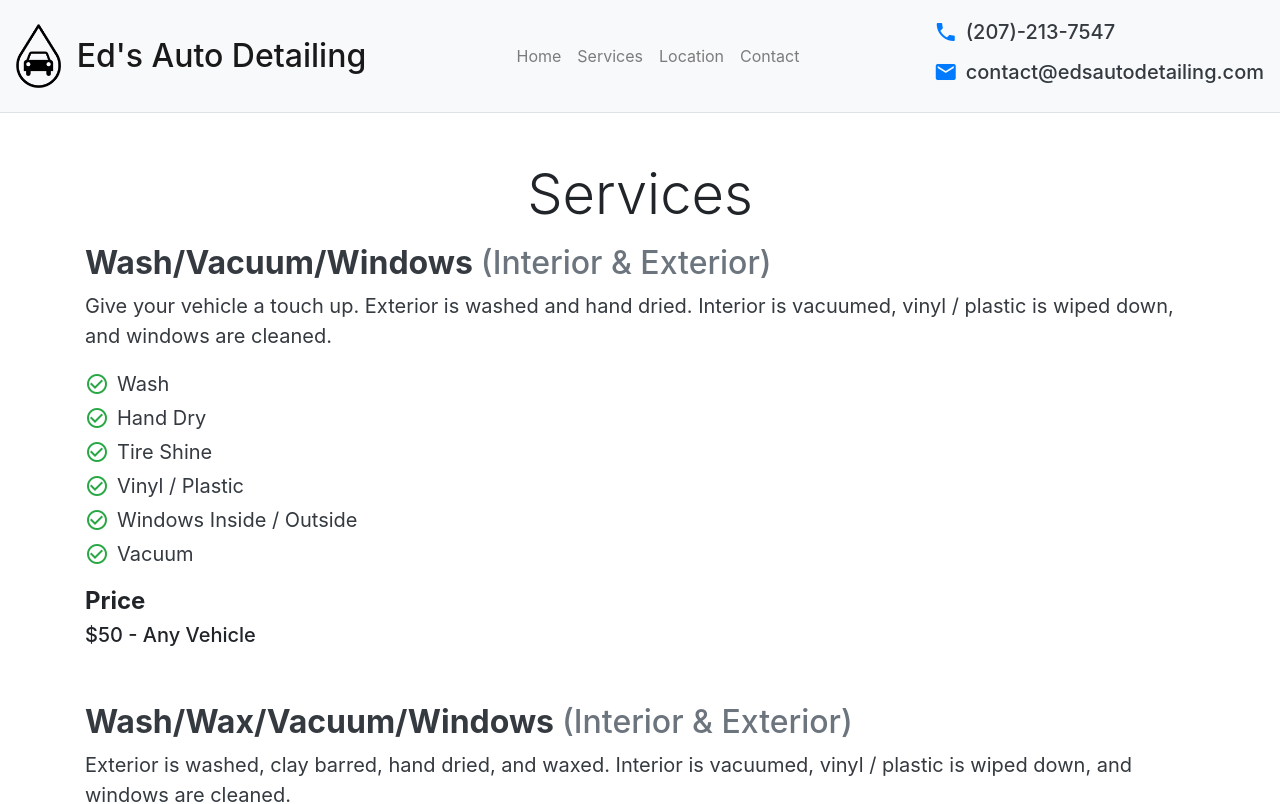
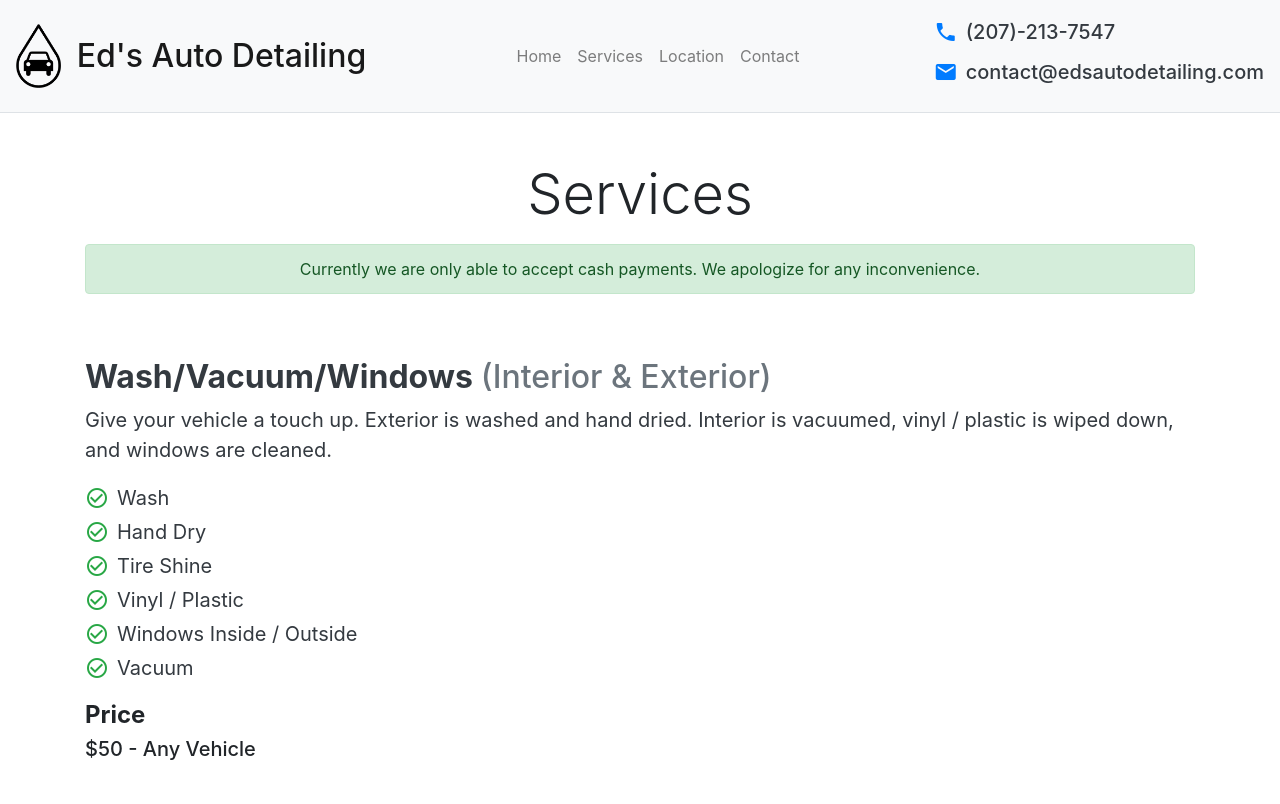
Before and after one commit to EddieAbbondanzio/EdsAutoDetailing.com, a Vue app: page /#/services in a window 1280 px wide. Shown: the top 804 px of the page. Built offline with nearby package versions, Linux system fonts and the light colour scheme.

Commit message:
Feature: Cash only notice, and link to GCATW

```diff
--- a/src/views/location.vue
+++ b/src/views/location.vue
@@ -21,12 +21,20 @@
                     <h1 class="display-4 text-center mb-0">Location</h1>
                 </div>
 
+                <p class="pb-3" style="font-size: 1.25em;">
+                    Detailing will be performed at
+                    <a
+                        href="http://gardinercarandtruckwash.com/"
+                    >Gardiner Car And Truck Wash</a>
+                </p>
+
                 <h2 class="text-muted d-inline-block mb-0 text-center d-inline-block">
                     <a
                         class="text-muted"
                         href="https://maps.google.com/maps?ll=44.210822,-69.784445&z=13&t=m&hl=en-US&gl=US&mapclient=embed&daddr=396%20Brunswick%20Ave%20Gardiner%2C%20ME%2004345@44.2108223,-69.7844448"
                     >
-                        396 Brunswick Ave
+                        <span class="text-dark pb-3">Gardiner Car And Truck Wash</span>
+                        <br>396 Brunswick Ave
                         <br>Gardiner, Maine 04345
                     </a>
                 </h2>
--- a/src/views/services.vue
+++ b/src/views/services.vue
@@ -21,10 +21,14 @@ li {
     <div class="container py-3 py-lg-5">
         <!-- Header -->
         <div class="row">
-            <div class="col-12 text-center pb-3 pb-lg-0">
+            <div class="col-12 text-center pb-3 pb-lg-5">
                 <div class="d-flex flex-row align-items-center justify-content-center pb-3">
                     <h1 class="display-4 text-center mb-0">Services</h1>
                 </div>
+
+                <div
+                    class="alert alert-success"
+                >Currently we are only able to accept cash payments. We apologize for any inconvenience.</div>
             </div>
         </div>
 
```
